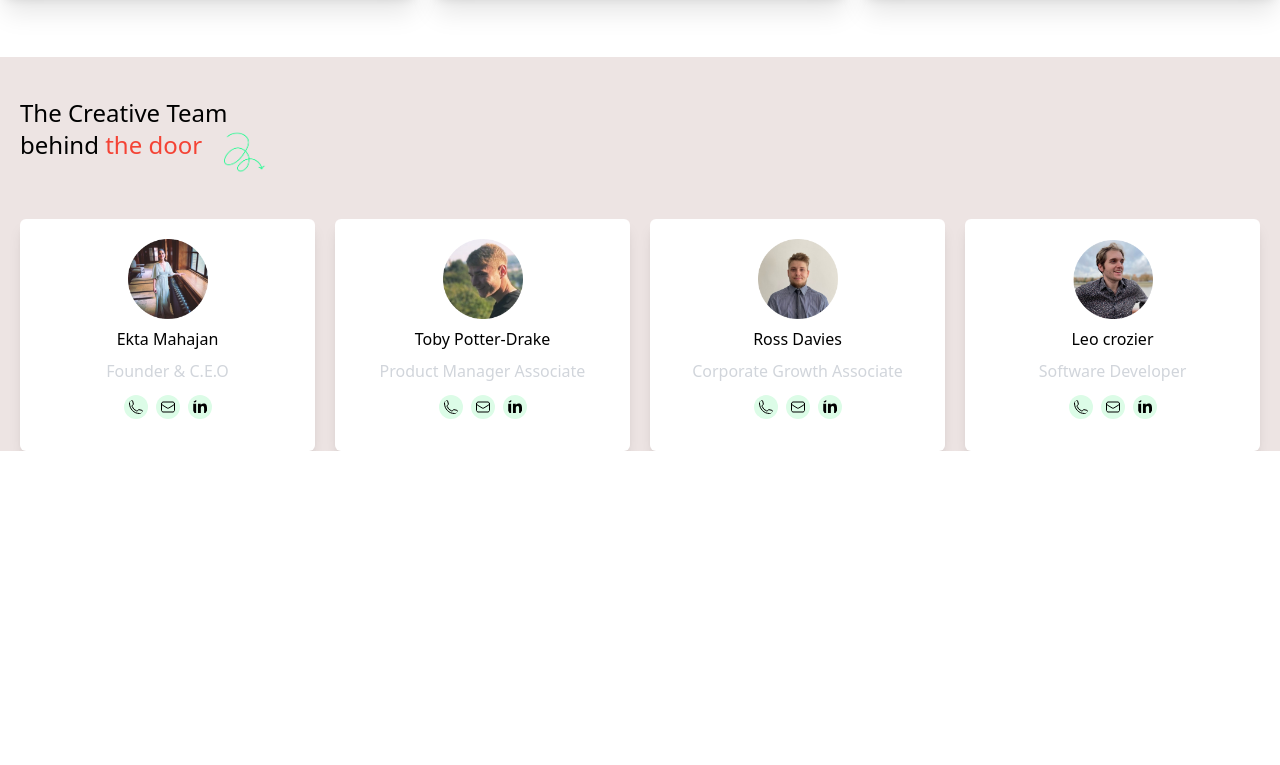
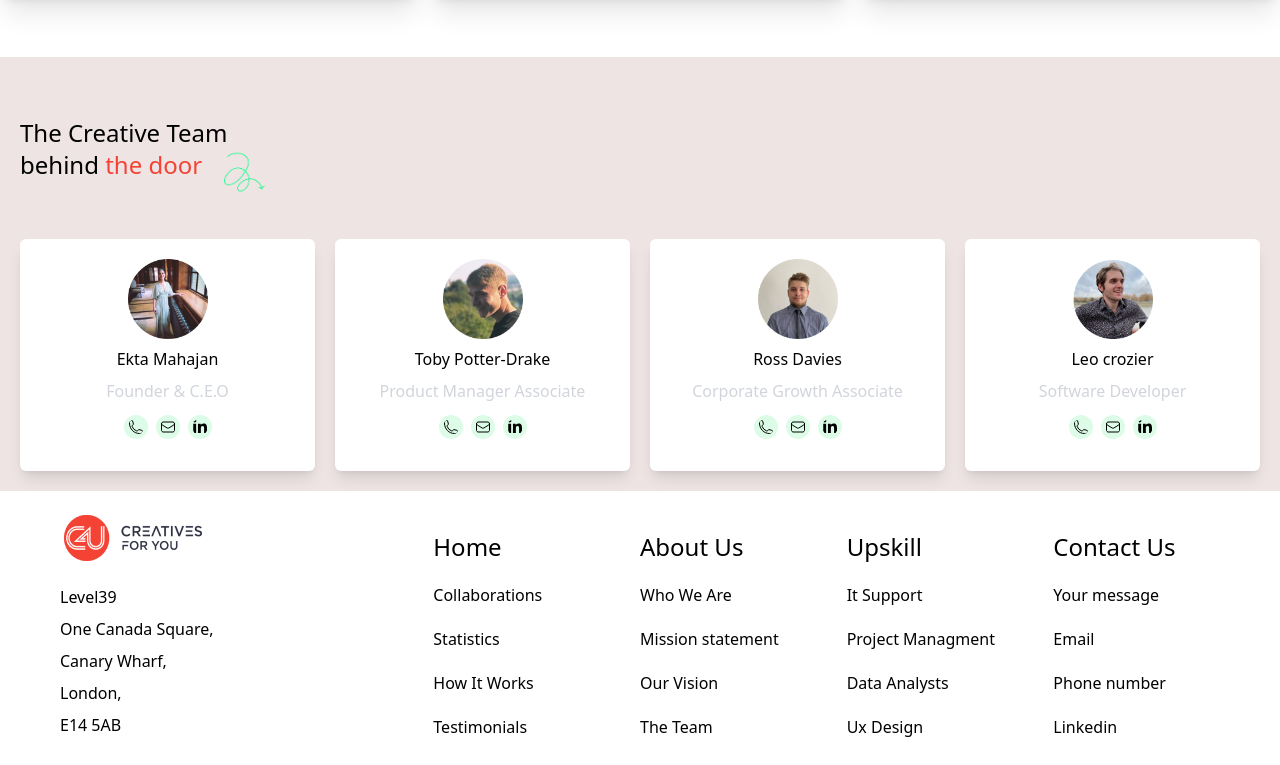
Before and after one commit to rakibulislam161363/Tailwind-project-03, a website built with Vite: page index.html in a window 1280 px wide. Shown: the part 1434-2199 px from the top of the page. Before the commit the page ends 1885 px from the top, so only its background shows below. Built offline with nearby package versions, Linux system fonts and the light colour scheme.

Commit message:
last section end

```diff
--- a/index.html
+++ b/index.html
@@ -169,7 +169,7 @@
 
   <!-- ! creative section -->
 
-  <section class="bg-[#ede4e3]">
+  <section class="bg-[#ede4e3] py-5">
     <div class="flex py-10 px-5">
       <h1 class="text-2xl">The Creative Team <br> behind <span class="text-[#F44335] ">the door</span></h1>
       <img class="w-14 mt-8 ml-[-10px]" src="./image/10.png" alt="">
@@ -285,6 +285,50 @@
     </div>
 
   </section>
+  <!-- ! last section -->
+
+  <section class="grid grid-cols-12 py-5 px-5">
+    <div class="col-span-12 md:col-span-4 px-10">
+      <img class="dark:bg-white p-1 rounded-md w-30 mb-2 flex justify-center md:items-start items-center md:mx-0 mx-auto md:justify-start mb-5" src="./image/c4u full logo_2022 1.png" alt="">
+      <h1 class="textstyle">Level39</h1>
+      <h1 class="textstyle">One Canada Square,</h1>
+      <h1 class="textstyle">Canary Wharf,</h1>
+      <h1 class="textstyle">London,</h1>
+      <h1 class="textstyle">E14 5AB</h1>
+    </div>
+    <!-- home -->
+   <div class="col-span-12 md:col-span-2 pt-5 space-y-5 ">
+    <h1 class="text-2xl textstyle">Home</h1>
+    <p class="textstyle">Collaborations</p>
+    <p class="textstyle">Statistics</p>
+    <p class="textstyle">How It Works</p>
+    <p class="textstyle">Testimonials</p>
+   </div>
+    <!-- About Us -->
+   <div class="col-span-12 md:col-span-2 pt-5 space-y-5 ">
+    <h1 class="text-2xl textstyle">About Us</h1>
+    <p class="textstyle">Who We Are</p>
+    <p class="textstyle">Mission statement</p>
+    <p class="textstyle">Our Vision</p>
+    <p class="textstyle">The Team</p>
+   </div>
+    <!-- Upskill -->
+   <div class="col-span-12 md:col-span-2 pt-5 space-y-5 ">
+    <h1 class="text-2xl textstyle">Upskill</h1>
+    <p class="textstyle">It Support</p>
+    <p class="textstyle">Project Managment</p>
+    <p class="textstyle">Data Analysts</p>
+    <p class="textstyle">Ux Design</p>
+   </div>
+    <!-- Contact Us  -->
+   <div class="col-span-12 md:col-span-2 pt-5 space-y-5 ">
+    <h1 class="text-2xl textstyle">Contact Us</h1>
+    <p class="textstyle">Your message</p>
+    <p class="textstyle">Email</p>
+    <p class="textstyle">Phone number</p>
+    <p class="textstyle">Linkedin</p>
+   </div>
+  </section>
 
 
 
--- a/style.css
+++ b/style.css
@@ -18,4 +18,7 @@
   .hero{
     @apply pt-[150px] md:pt-0 transition-all delay-300
   }
+  .textstyle{
+    @apply text-center md:text-start dark:text-white mb-2
+  }
 }
```
